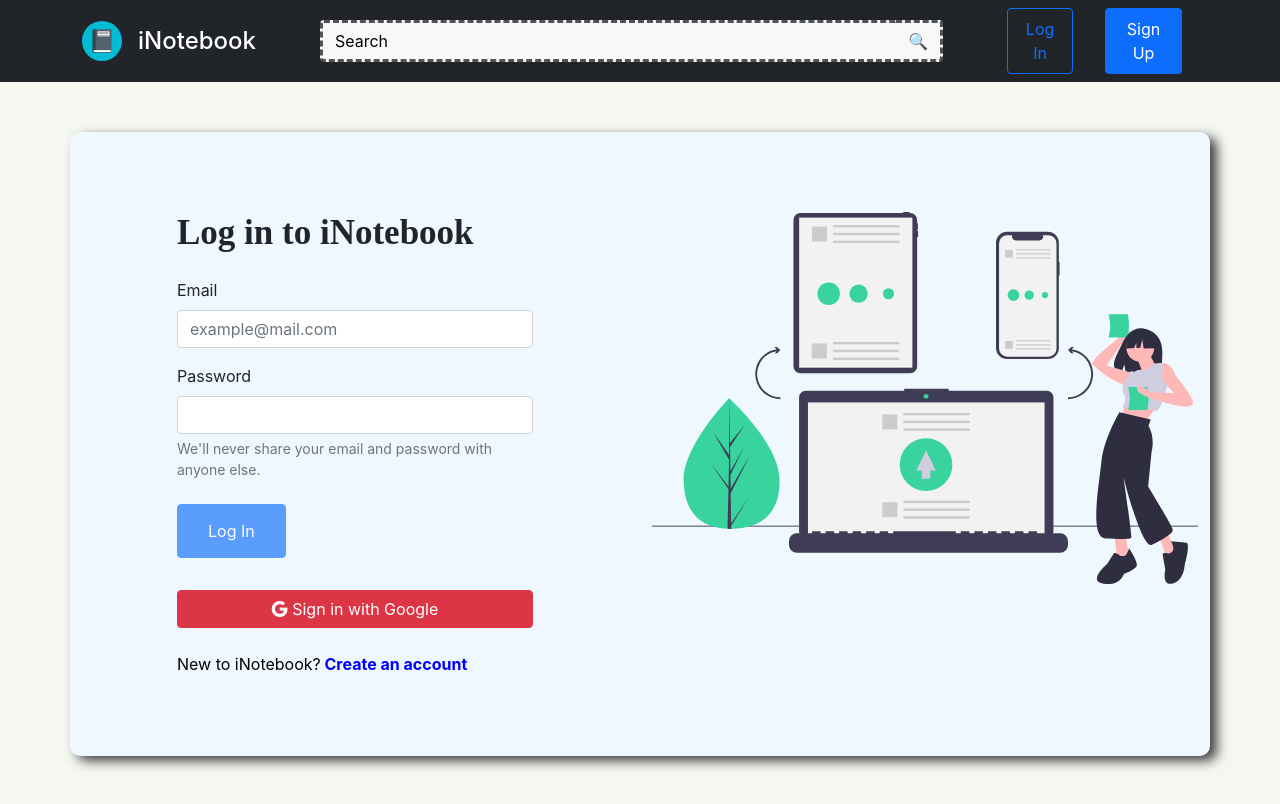
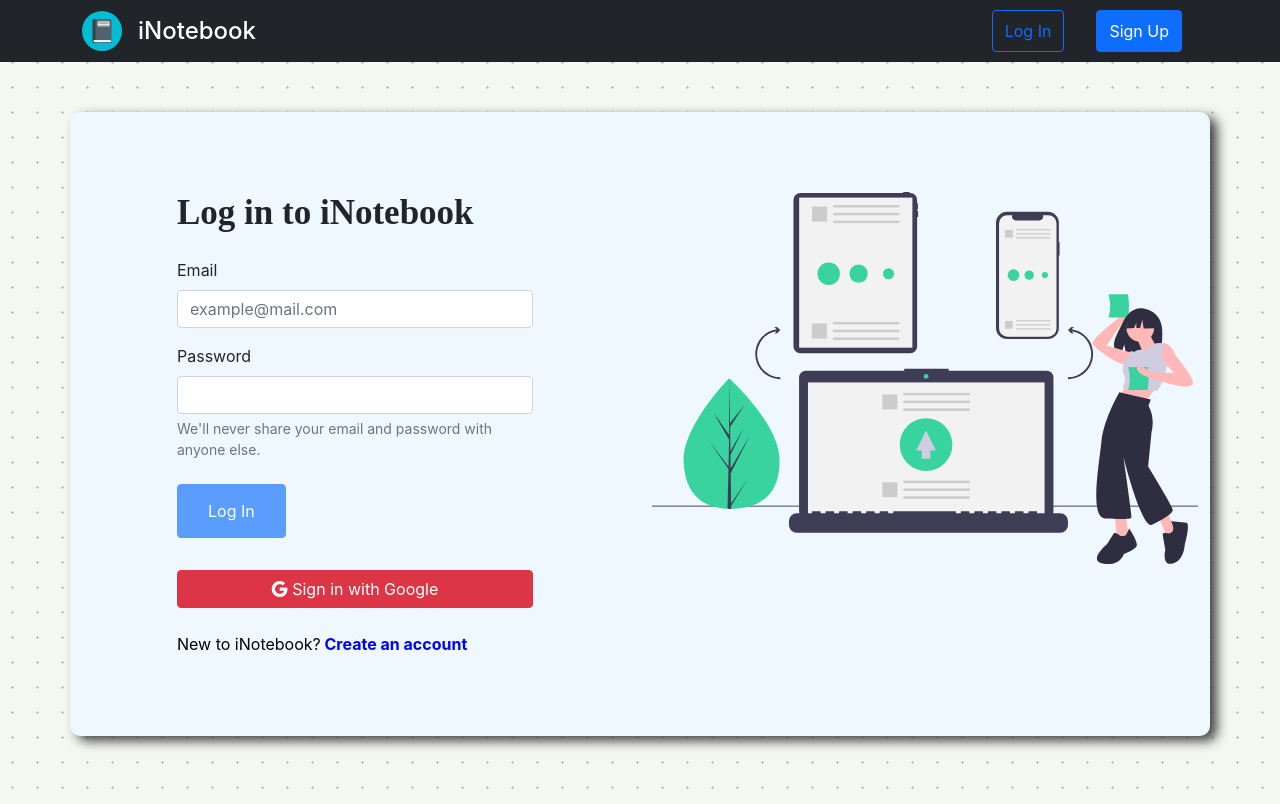
Before and after one commit to mohamedshameer1412/iNotebook, a React (Create React App) app in the folder frontend/: page / in a window 1280 px wide. Built offline with nearby package versions, Linux system fonts and the light colour scheme; no server answers.

Commit message:
searched

```diff
--- a/frontend/src/components/Navbar.js
+++ b/frontend/src/components/Navbar.js
@@ -31,7 +31,7 @@ const Navbar = (props) => {
                             <span className="navbar-toggler-icon"></span>
                         </button>
                         {/* Searchbar  */}
-                        {!localStorage.getItem("token") ?
+                        {localStorage.getItem("token") ?
                         <form className="mx-md-5 mx-2 my-2 search-bar" role="search">
                             <div className="input-group">
                                 <input type="text" className="search form-control" placeholder="Search" value={props.searchQuery}
```
